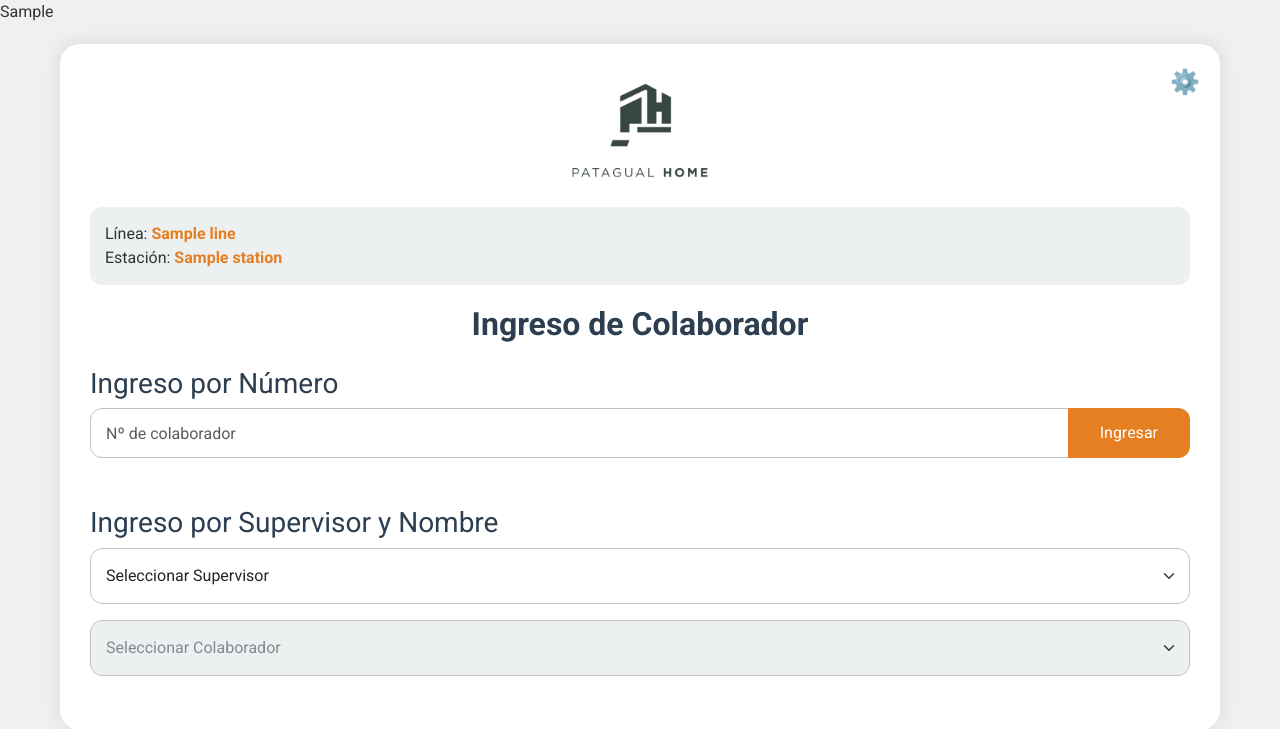
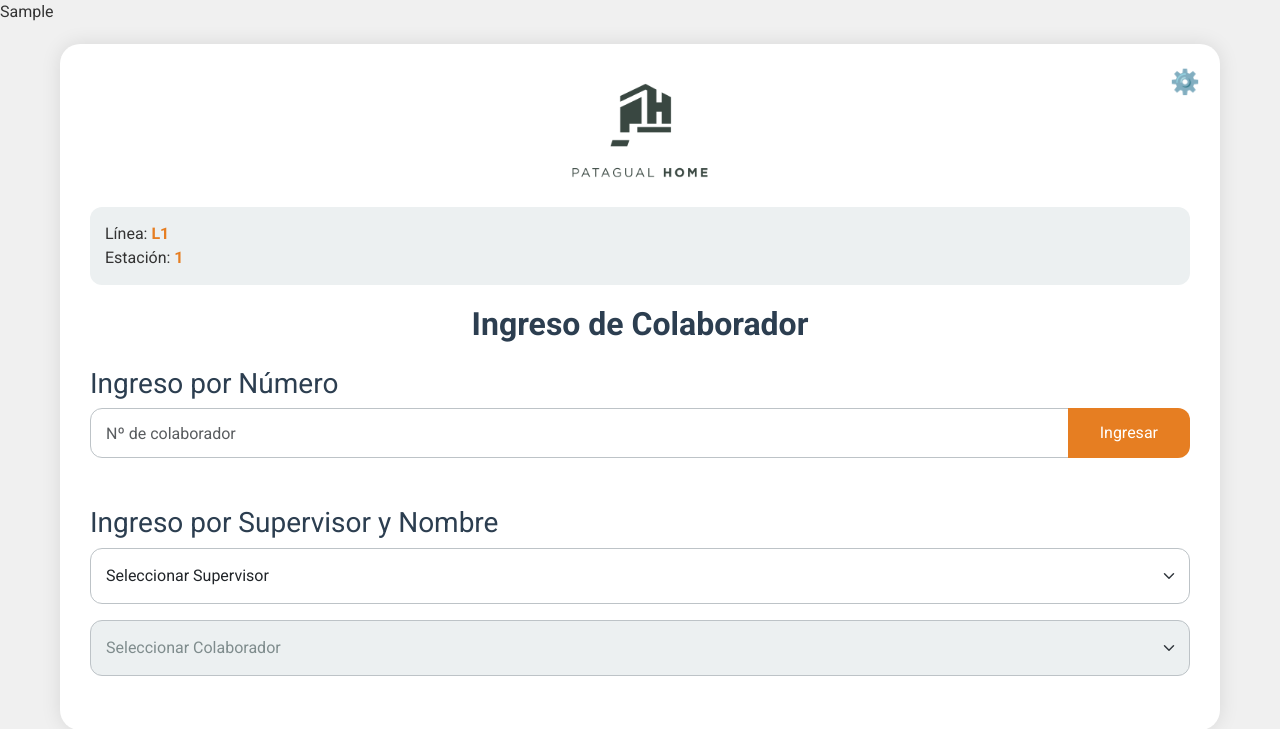
Before and after one commit to Teskh/productionPH, a Flask app: template app/templates/index.html in a window 1280 px wide. Shown: the top 729 px of the page. Run offline with Flask 3, Linux system fonts and the light colour scheme; the template is opened without the code that fills it: most values are stand-ins (such as "Sample title", 1, 10 or a date in 2020); parts of the project's set-up code (start-up, migrations or seed data) failed here and were passed over.

Commit message:
Fix issues with displaying current station and line on the index page

```diff
--- a/app/routes.py
+++ b/app/routes.py
@@ -31,8 +31,8 @@ def index():
     if 'user' in session:
         return redirect(url_for('main.dashboard'))
 
-    line = 'L1'
-    station = 1
+    line = session.get('line', 'L1')
+    station = session.get('station', 1)
 
     error = request.args.get('error')
     return render_template('index.html', supervisors=current_app.supervisors.keys(), line=line, station=station, error=error)
--- a/app/templates/index.html
+++ b/app/templates/index.html
@@ -11,8 +11,8 @@
 <img src="{{ url_for('static', filename='images/logo.png') }}" alt="Patagual Home Logo" class="logo">
 
 <div class="info-box">
-    <div>Línea: <span class="line-station">{{ line }}</span></div>
-    <div>Estación: <span class="line-station">{{ station }}</span></div>
+    <div>Línea: <span class="line-station">{{ session.get('line', 'L1') }}</span></div>
+    <div>Estación: <span class="line-station">{{ session.get('station', 1) }}</span></div>
 </div>
 
 <h1 class="index-title">Ingreso de Colaborador</h1>
```
